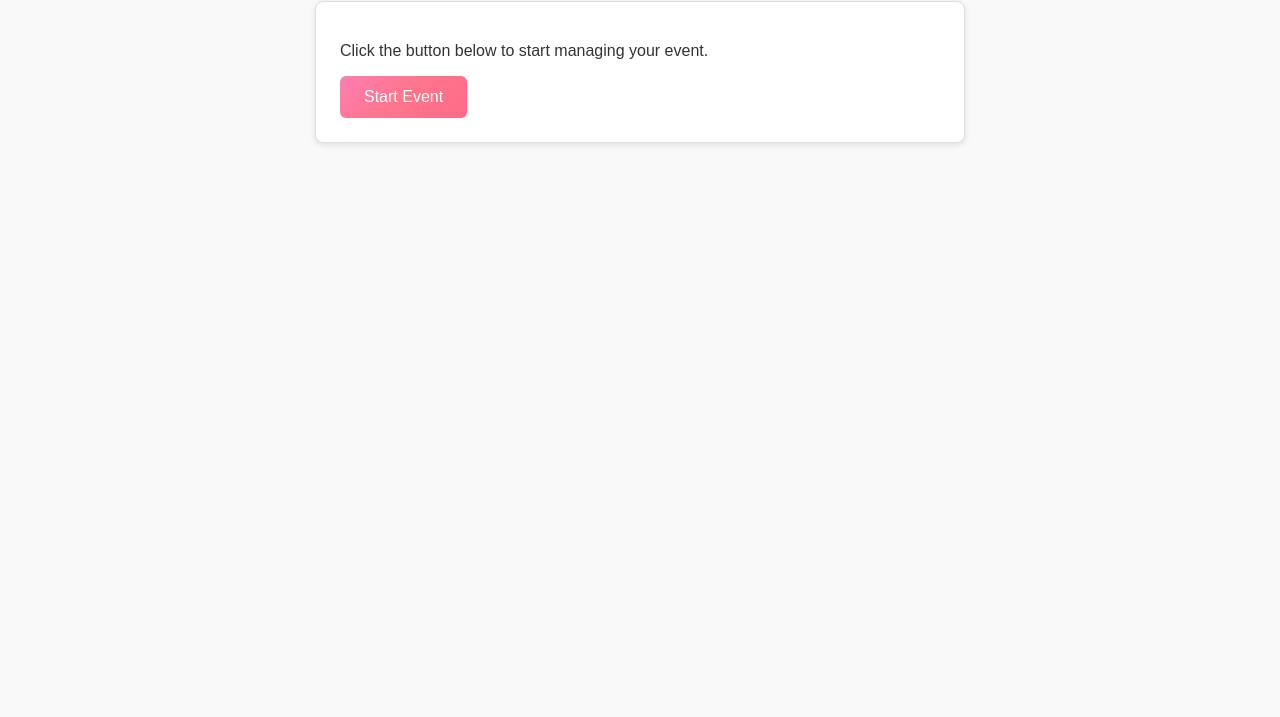
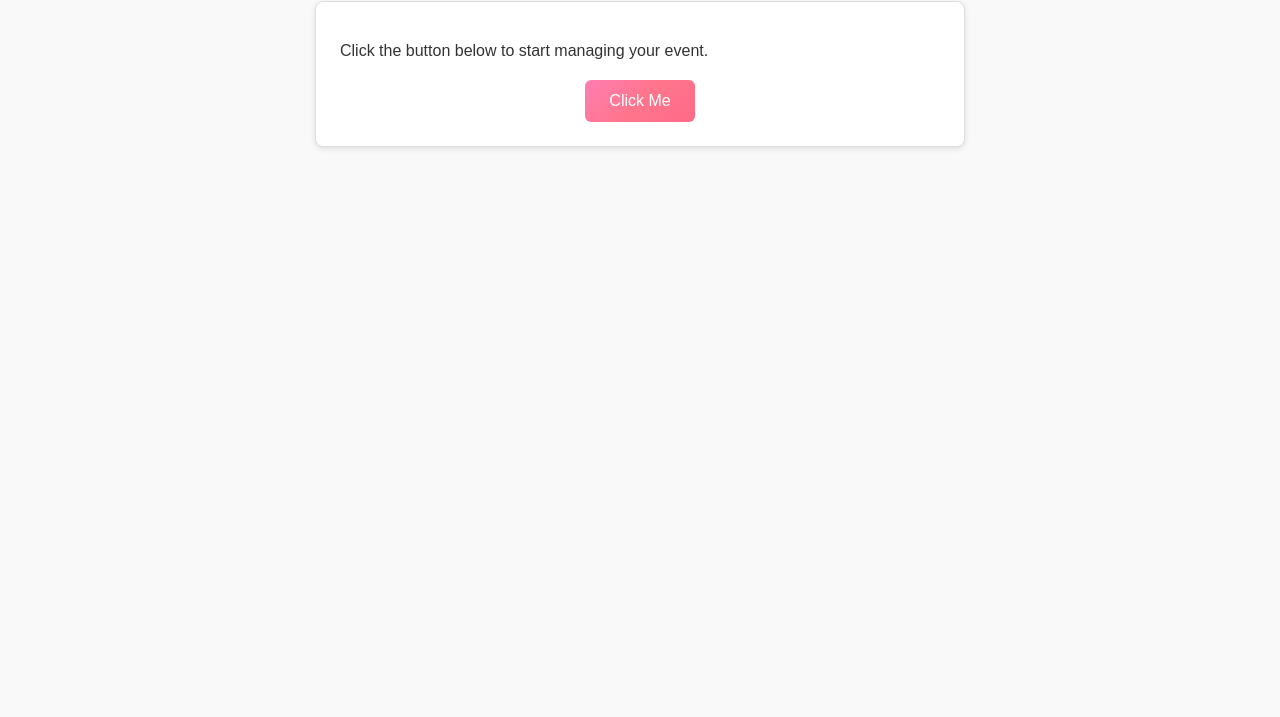
Before and after one commit to MRIDHUL9366/Event, a plain HTML site: page index.html in a window 1280 px wide. Shown: the part 83-800 px from the top of the page. Drawn offline with Linux system fonts and the light colour scheme.

Commit message:
Replace 'Start Event' button with 'Click Me' button

```diff
--- a/index.html
+++ b/index.html
@@ -11,7 +11,10 @@
    <h1>Event Management</h1>
   <div class="container">
     <p>Click the button below to start managing your event.</p>
-    <button type="button">Start Event</button>
+    <div class="button-container">
+      <button>Click Me</button>
+    </div>
+
   </div>
 </body>
 </html>
```
